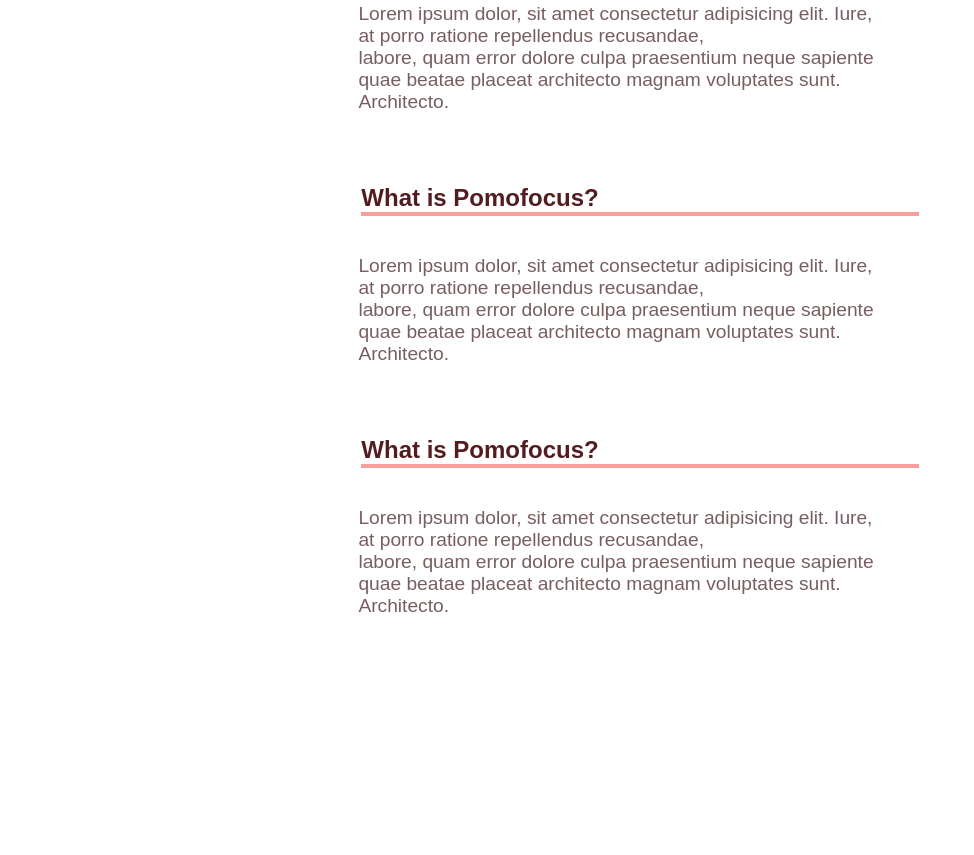
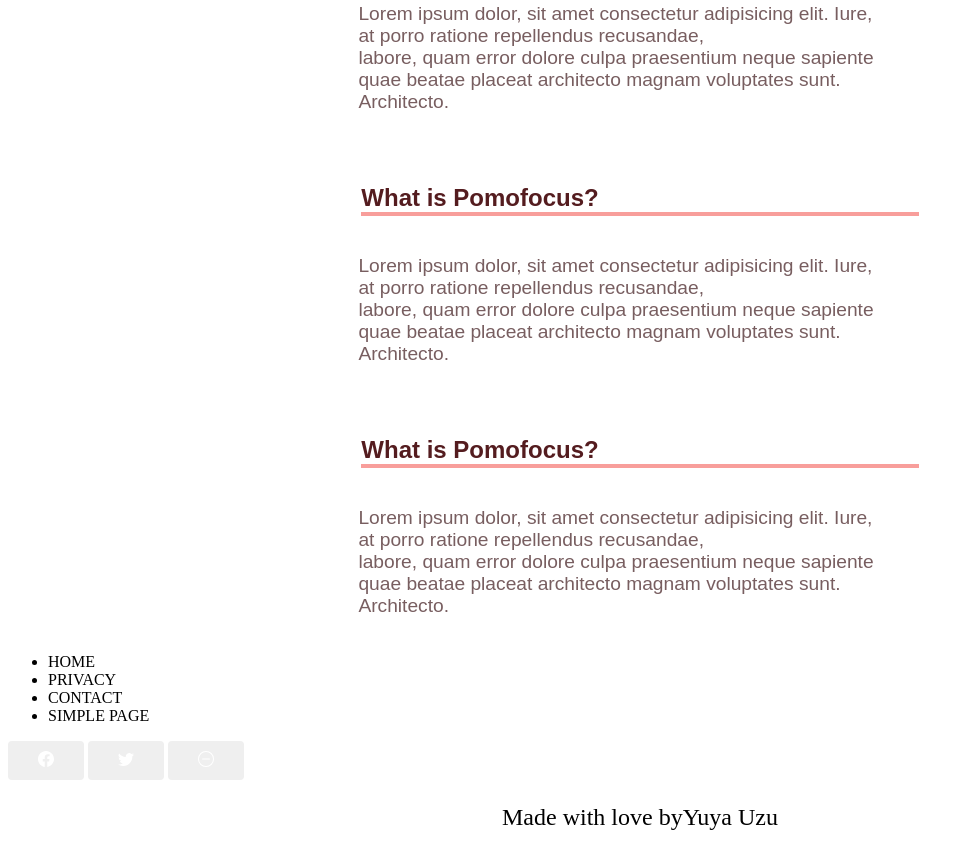
Before and after one commit to KathrineWS/remake-dev, a plain HTML site: page index.html in a window 1280 px wide. Shown: the part 1642-2497 px from the top of the page, without its empty margins (0-974 px from the left). Before the commit the page ends 2287 px from the top, so only its background shows below. Drawn offline with Linux system fonts and the light colour scheme.

Commit message:
footer html done

```diff
--- a/index.html
+++ b/index.html
@@ -190,6 +190,63 @@
         </div>
       </div>
     </main>
-    <footer></footer>
+    <footer>
+      <div id="wrapfooter">
+        <ul class="ulfooter">
+          <li>HOME</li>
+          <li>PRIVACY</li>
+          <li>CONTACT</li>
+          <li>SIMPLE PAGE</li>
+        </ul>
+        <section class="sectionfooter">
+          <button>
+            <svg
+              xmlns="http://www.w3.org/2000/svg"
+              width="16"
+              height="16"
+              fill="currentColor"
+              class="bi bi-facebook"
+              viewBox="0 0 16 16"
+            >
+              <path
+                d="M16 8.049c0-4.446-3.582-8.05-8-8.05C3.58 0-.002 3.603-.002 8.05c0 4.017 2.926 7.347 6.75 7.951v-5.625h-2.03V8.05H6.75V6.275c0-2.017 1.195-3.131 3.022-3.131.876 0 1.791.157 1.791.157v1.98h-1.009c-.993 0-1.303.621-1.303 1.258v1.51h2.218l-.354 2.326H9.25V16c3.824-.604 6.75-3.934 6.75-7.951z"
+              />
+            </svg>
+          </button>
+          <button>
+            <svg
+              xmlns="http://www.w3.org/2000/svg"
+              width="16"
+              height="16"
+              fill="currentColor"
+              class="bi bi-twitter"
+              viewBox="0 0 16 16"
+            >
+              <path
+                d="M5.026 15c6.038 0 9.341-5.003 9.341-9.334 0-.14 0-.282-.006-.422A6.685 6.685 0 0 0 16 3.542a6.658 6.658 0 0 1-1.889.518 3.301 3.301 0 0 0 1.447-1.817 6.533 6.533 0 0 1-2.087.793A3.286 3.286 0 0 0 7.875 6.03a9.325 9.325 0 0 1-6.767-3.429 3.289 3.289 0 0 0 1.018 4.382A3.323 3.323 0 0 1 .64 6.575v.045a3.288 3.288 0 0 0 2.632 3.218 3.203 3.203 0 0 1-.865.115 3.23 3.23 0 0 1-.614-.057 3.283 3.283 0 0 0 3.067 2.277A6.588 6.588 0 0 1 .78 13.58a6.32 6.32 0 0 1-.78-.045A9.344 9.344 0 0 0 5.026 15z"
+              />
+            </svg>
+          </button>
+          <button>
+            <svg
+              xmlns="http://www.w3.org/2000/svg"
+              width="16"
+              height="16"
+              fill="currentColor"
+              class="bi bi-dash-circle"
+              viewBox="0 0 16 16"
+            >
+              <path
+                d="M8 15A7 7 0 1 1 8 1a7 7 0 0 1 0 14zm0 1A8 8 0 1 0 8 0a8 8 0 0 0 0 16z"
+              />
+              <path
+                d="M4 8a.5.5 0 0 1 .5-.5h7a.5.5 0 0 1 0 1h-7A.5.5 0 0 1 4 8z"
+              />
+            </svg>
+          </button>
+        </section>
+        <p>Made with love by <pan>Yuya Uzu</pan></p>
+      </div>
+    </footer>
   </body>
 </html>
--- a/stylesheet/style.css
+++ b/stylesheet/style.css
@@ -276,3 +276,5 @@ main p {
     display: grid;
     justify-items: center;
 }
+
+/* footer  */
```
